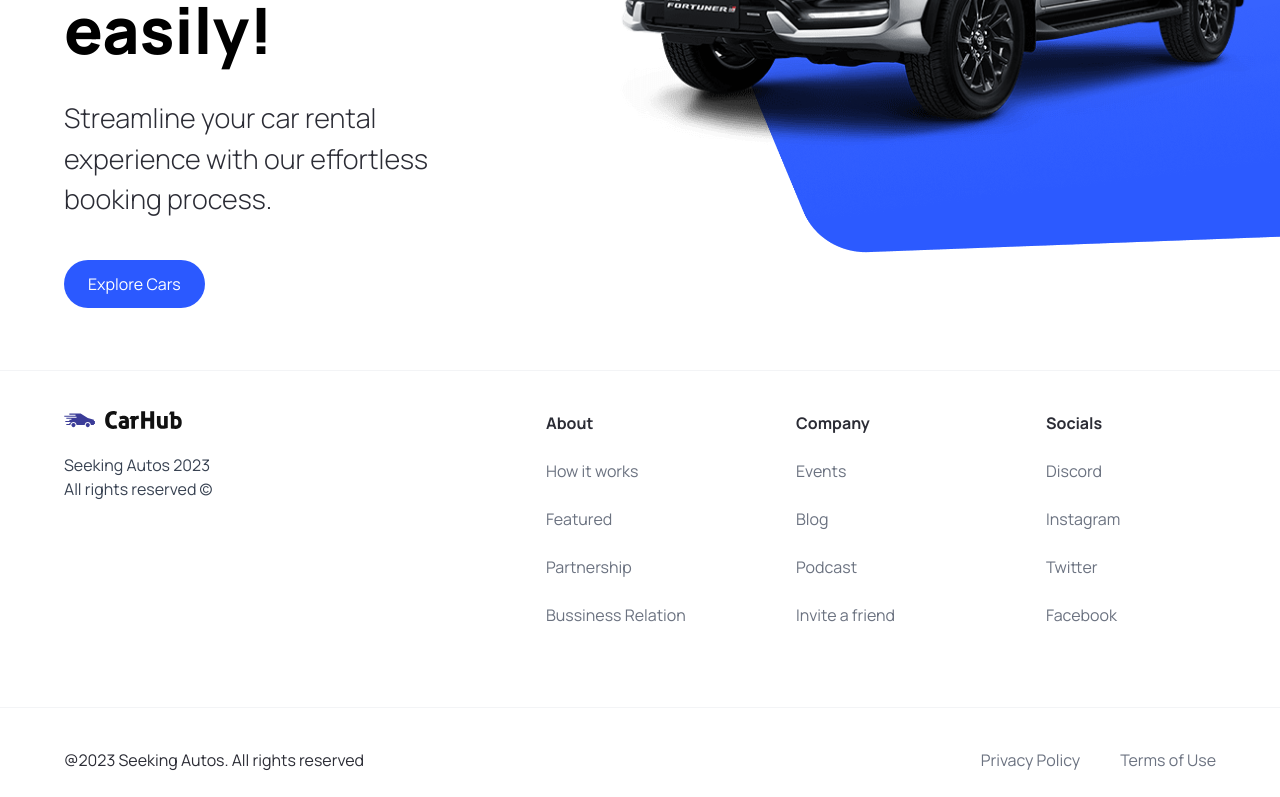
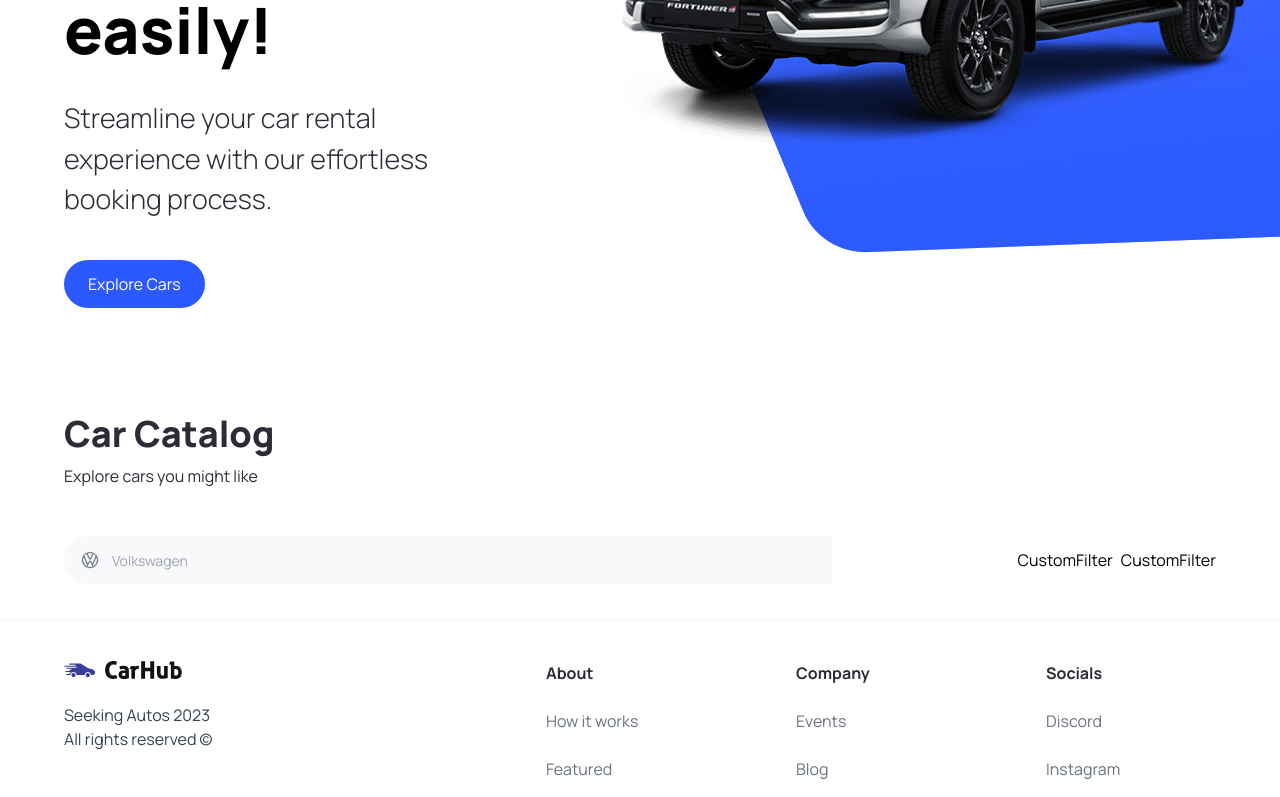
Before and after one commit to ksabanty/seeking-autos, a Next.js app: page / in a window 1280 px wide. Shown: the part 450-1247 px from the top of the page. Built offline with nearby package versions, Linux system fonts and the light colour scheme.

Commit message:
starting catalog and search

```diff
--- a/app/page.tsx
+++ b/app/page.tsx
@@ -1,9 +1,24 @@
-import { Hero } from "@/components";
+import { CustomFilter, Hero, SearchBar } from "@/components";
 
 export default function Home() {
   return (
     <main className="overflow-hidden">
       <Hero />
+
+      <div className="mt-12 padding-x padding-y max-width" id="discover">
+        <div className="home__text-container">
+          <h1 className="text-4xl font-extrabold">Car Catalog</h1>
+          <p>Explore cars you might like</p>
+        </div>
+
+        <div className="home__filters">
+          <SearchBar />
+          <div className="home__filter-container">
+            <CustomFilter title="fuel" />
+            <CustomFilter title="year" />
+          </div>
+        </div>
+      </div>
     </main>
   )
 }
--- /dev/null
+++ b/components/CustomFilter.tsx
@@ -0,0 +1,11 @@
+import React from 'react'
+
+const CustomFilter = () => {
+  return (
+    <div>
+      CustomFilter
+    </div>
+  )
+}
+
+export default CustomFilter
--- /dev/null
+++ b/components/SearchBar.tsx
@@ -0,0 +1,23 @@
+"use client";
+
+import { useState } from 'react';
+
+import SearchManufacturer from "./SearchManufacturer";
+
+const SearchBar = () => {
+  const [manufacturer, setManufacturer] = useState('');
+  const handleSearch = () => { }
+
+  return (
+    <form className="searchbar" onSubmit={handleSearch}>
+      <div className="searchbar__item">
+        <SearchManufacturer
+          manufacturer={manufacturer}
+          setManufacturer={setManufacturer}
+        />
+      </div>
+    </form>
+  )
+}
+
+export default SearchBar
--- /dev/null
+++ b/components/SearchManufacturer.tsx
@@ -0,0 +1,57 @@
+"use client";
+
+import { useState, Fragment } from 'react';
+import { SearchManufacturerProps } from "@/types"
+import { Combobox, Transition } from '@headlessui/react';
+import { manufacturers } from '@/constants';
+import Image from 'next/image';
+import { isTemplateExpression } from 'typescript';
+
+const SearchManufacturer = ({ manufacturer, setManufacturer }: SearchManufacturerProps) => {
+  const [query, setQuery] = useState('');
+  const filteredManufacturers = query === ""
+    ? manufacturers
+    : manufacturers.filter((item) => (
+      item.toLowerCase()
+        .replace(/\s+/g, "")
+        .includes(query.toLowerCase().replace(/\s+/g, ""))
+    ))
+
+  return (
+    <div className="search-manufacturer">
+      <Combobox>
+        <div className="relative w-full">
+          <Combobox.Button className="absolute top-[14px]">
+            <Image
+              src="/car-logo.svg"
+              width={20}
+              height={20}
+              className="ml-4"
+              alt="Car Logo"
+            />
+          </Combobox.Button>
+          <Combobox.Input
+            className="search-manufacturer__input"
+            placeholder="Volkswagen"
+            displayValue={(manufacturer: string) => manufacturer}
+            onChange={(e) => setQuery(e.target.value)}
+          />
+          <Transition
+            as={Fragment}
+            leave="transition ease-in duration-100"
+            leaveFrom="opacity-100"
+            leaveTo="opacity-0"
+            afterLeave={() => setQuery('')}
+          >
+            <Combobox.Options>
+
+            </Combobox.Options>
+
+          </Transition>
+        </div>
+      </Combobox>
+    </div>
+  )
+}
+
+export default SearchManufacturer
--- a/package.json
+++ b/package.json
@@ -9,6 +9,7 @@
     "lint": "next lint"
   },
   "dependencies": {
+    "@headlessui/react": "^1.7.15",
     "@types/node": "20.3.1",
     "@types/react": "18.2.14",
     "@types/react-dom": "18.2.6",
--- a/types/index.ts
+++ b/types/index.ts
@@ -6,3 +6,8 @@
   handleClick?: MouseEventHandler<HTMLButtonElement>
   btnType?: "button" | "submit";
 }
+
+export interface SearchManufacturerProps {
+  manufacturer: string;
+  setManufacturer: (manufacturer: string) => void;
+}
```
Also changed, not shown: components/index.ts (+7 -1 lines), 1 other file (tests, documents, lock files or other folders).
